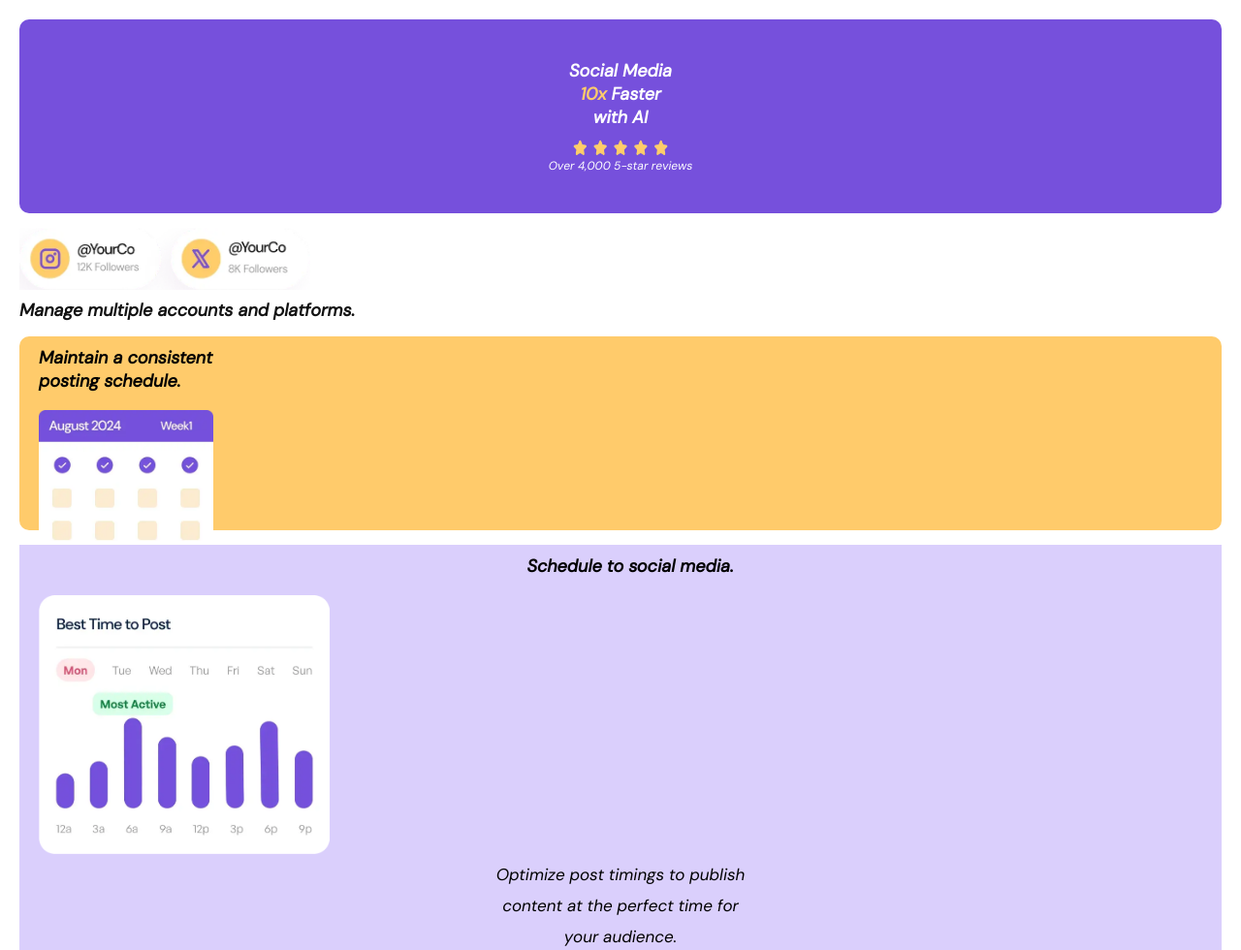
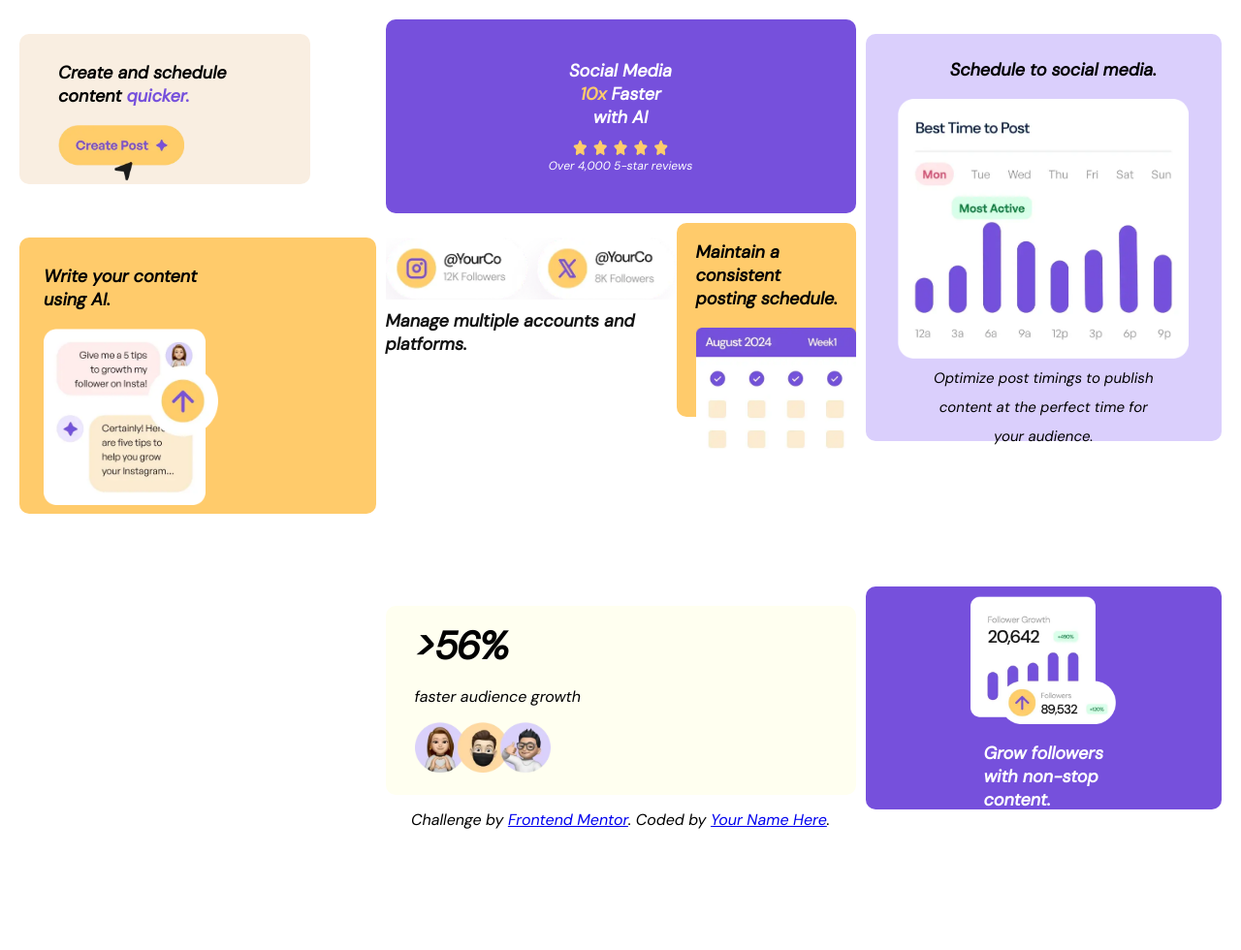
Before and after one commit to Belbareiro/bento-grid-main, a plain HTML site: page index.html in a window 1280 px wide. Shown: the top 980 px of the page at 97% size. After the commit the page ends 856 px from the top, so only its background shows below. Drawn offline with Linux system fonts and the light colour scheme.

Commit message:
desktop design

```diff
--- a/index.html
+++ b/index.html
@@ -16,7 +16,7 @@
 </head>
 
 <body>
-
+  <div class="container">
     <div class="primero">
       Social Media <p><span class="equis">10x</span> <span class="cursiva"> Faster </span></p>
       <p> with AI</p>
@@ -24,6 +24,7 @@
       <span class="primeroPequeño"> Over 4,000 5-star reviews </span>
     </div>
 
+    <div class="cuadro-segundo-tercero">
       <div class="segundo">
         <img src="assets/images/illustration-multiple-platforms.webp" alt="">
         <p> Manage multiple accounts and platforms.</p>
@@ -32,6 +33,7 @@
       <div class="tercero">
         <p> Maintain a consistent <br>posting schedule.</p>
         <img src="assets/images/illustration-consistent-schedule.webp" alt="">
+      </div>
     </div>
 
 
@@ -46,11 +48,11 @@
     </div>
 
 
+
     <div class="quinto">
       <img src="assets/images/illustration-grow-followers.webp" alt="">
       <p> Grow followers <br> with non-stop <br>content.</p>
     </div>
-
 
     <div class="sexto">
       <span> >56% </span>
@@ -69,7 +71,7 @@
       <p> Write your content <br> using AI.</p>
       <img src="assets/images/illustration-ai-content.webp" alt="">
     </div>
-
+  </div>
 
   <div class="attribution">
     Challenge by <a href="https://www.frontendmentor.io?ref=challenge">Frontend Mentor</a>.
--- a/style/style.css
+++ b/style/style.css
@@ -5,6 +5,106 @@
     font-style: normal;
     font-weight: normal;
 }
+
+
+
+/* desktop */
+
+body {
+    margin: 20px;
+    font-family: DM Sans;
+    display: grid;
+    /* Habilitar Grid en el body */
+    place-items: center;
+    /* Centrar horizontal y verticalmente */
+    height: 100vh;
+    /* Altura completa de la ventana */
+    margin: 0;
+}
+
+/* Contenedor principal para el diseño de escritorio */
+@media (min-width: 768px) {
+
+    /* Ajusta este valor según tus necesidades */
+    .container {
+        display: grid;
+        grid-template-columns: repeat(3, 1fr);
+        grid-template-rows: auto;
+        gap: 10px;
+        /* Espacio entre los elementos de la cuadrícula */
+    }
+
+    .primero {
+        grid-column: 2;
+        /* Centrado en la segunda columna */
+        grid-row: 1;
+        /* En la tercera fila */
+        background-color: hsl(256, 67%, 59%);
+        color: white;
+
+    }
+
+    /* Contenedor para segundo y tercero */
+    .cuadro-segundo-tercero {
+        grid-column: 2;
+        /* Coloca el contenedor en la segunda columna */
+        grid-row: 2;
+        /* En la segunda fila */
+        display: flex;
+    }
+
+    /* Segundo elemento */
+    .segundo {
+        flex: 1;
+        /* Ocupa la mitad del espacio disponible */
+
+
+    }
+
+    /* Tercero elemento */
+    .tercero {
+        flex: 1;
+        /* Ocupa la mitad del espacio disponible */
+
+    }
+
+    .cuarto {
+        grid-column: 3;
+        grid-row: 1/3;
+    }
+
+    .quinto {
+        grid-column: 3;
+        grid-row: 3/ 3;
+    }
+
+    .sexto {
+        display: flex;
+        flex: 1;
+        grid-column: 2;
+        grid-row: 3;
+    }
+
+    .septimo {
+        grid-column: 1;
+        grid-row: 1;
+        width: 300px;
+
+    }
+
+    .octavo {
+        grid-column: 1;
+        grid-row: 2;
+    }
+}
+
+
+
+
+
+
+
+/* movil */
 
 body {
     margin: 20px;
@@ -86,7 +186,7 @@ body {
 }
 
 .tercero img {
-    width: 180px;
+    width: 165px;
     padding-left: 20px;
 }
 
@@ -96,6 +196,11 @@ body {
     margin-top: 15px;
     height: 420px;
     background-color: hsl(254, 88%, 90%);
+    display: flex;
+    flex-direction: column;
+    align-items: center;
+    border-radius: 10px;
+
 }
 
 .cuarto p {
@@ -114,7 +219,6 @@ body {
     justify-content: center;
     align-items: center;
     width: 300px;
-    padding-left: 20px;
 }
 
 .cuarto .cuartoPequeño {
@@ -128,7 +232,7 @@ body {
 .cuarto .cuartoPequeño p {
     font-family: DM Sans;
     gap: 0;
-    font-size: 17px;
+    font-size: 15px;
     font-weight: normal;
     margin: 0;
 }
@@ -242,3 +346,7 @@ body {
     width: 180px;
     margin-left: 25px;
 }
+
+
+
+/*----------------------------------------------*/
```
Lines whose indentation alone changed are shown as unchanged.
